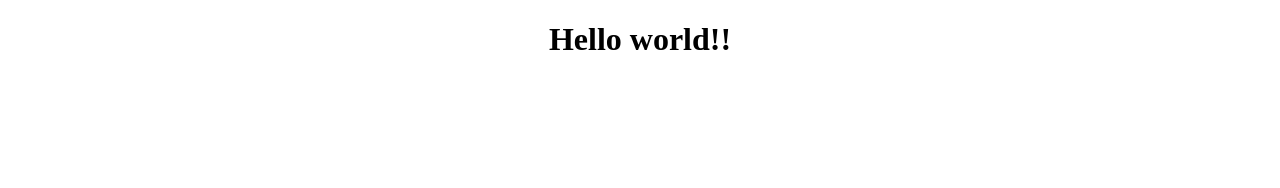
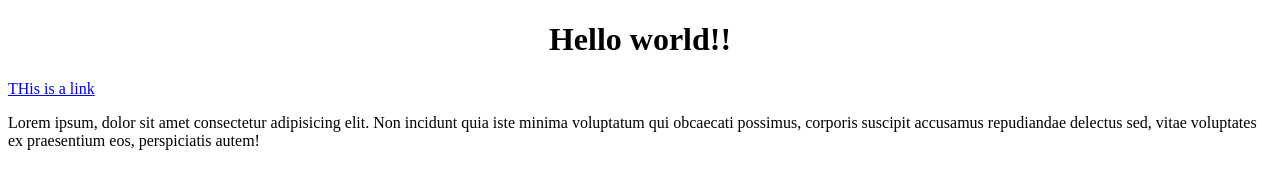
Before and after one commit to imrraaj/demorepo, a plain HTML site: page index.html in a window 1280 px wide. Drawn offline with Linux system fonts and the light colour scheme.

Commit message:
added in indexhtml

```diff
--- a/index.html
+++ b/index.html
@@ -9,6 +9,11 @@
 <body>
     <div>
         <h1 style="text-align: center;">Hello world!!</h1>
+        <a href="/">THis is a link</a>
+        <p>Lorem ipsum, dolor sit amet consectetur adipisicing elit.
+            Non incidunt quia iste minima voluptatum qui obcaecati possimus,
+            corporis suscipit accusamus repudiandae delectus sed, vitae voluptates
+            ex praesentium eos, perspiciatis autem!</p>
     </div>
 </body>
 </html>
```
